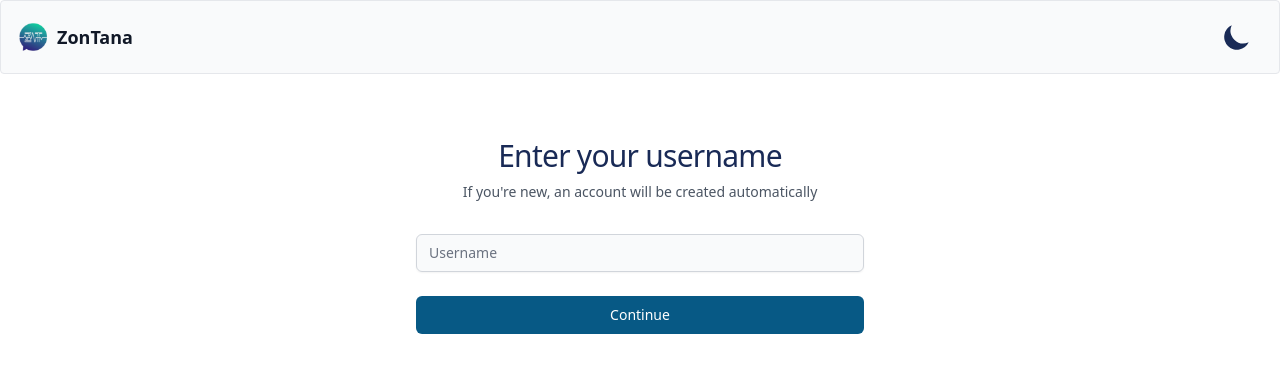
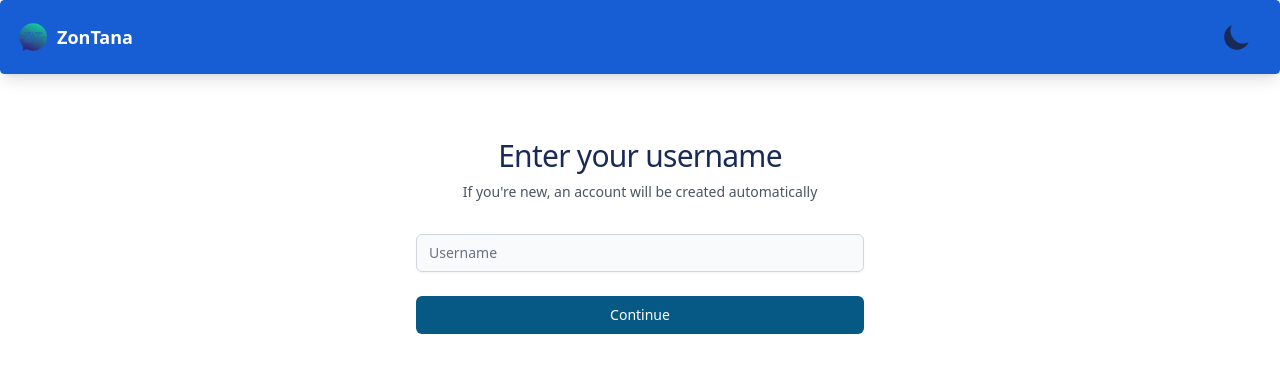
Before and after one commit to xerlaxtole/CP-ZonTana, a React (Create React App) app in the folder frontend/: page /login in a window 1280 px wide. Shown: the top 372 px of the page. Built offline with nearby package versions, Linux system fonts and the light colour scheme; no server answers.

Commit message:
refactor: update styles in ChatForm, ChatRoom, GroupChatRoom, and Message components for improved UI consistency

```diff
--- a/frontend/src/components/chat/ChatForm.js
+++ b/frontend/src/components/chat/ChatForm.js
@@ -105,7 +105,7 @@ export default function ChatForm(props) {
     <div ref={scrollRef} className="mb-4">
       {showEmojiPicker && <Picker className="dark:bg-gray-900" onEmojiClick={handleEmojiClick} />}
       <form onSubmit={handleFormSubmit}>
-        <div className="flex items-center justify-between w-auto max-w-4xl mx-auto p-3 bg-bg-grey rounded-full shadow-lg hover:shadow-xl transition-shadow dark:bg-gray-900 dark:border-gray-700">
+        <div className="flex items-center justify-between w-auto max-w-4xl mx-auto p-3 bg-primary-cyan rounded-full shadow-lg hover:shadow-xl transition-shadow dark:bg-gray-900 dark:border-gray-700">
           <button
             onClick={(e) => {
               e.preventDefault();
--- a/frontend/src/components/layouts/Header.js
+++ b/frontend/src/components/layouts/Header.js
@@ -13,11 +13,11 @@ export default function Header() {
 
   return (
     <>
-      <nav className="px- px-2 sm:px-4 py-2.5 bg-gray-50 border-gray-200 dark:bg-gray-800 dark:border-gray-700 text-gray-900 text-sm rounded border dark:text-white">
+      <nav className="px- px-2 sm:px-4 py-2.5 bg-gradient-to-r from-primary-blue to-primary-blue border-primary-blue dark:bg-gray-800 dark:border-gray-700 text-white text-sm rounded border shadow-lg dark:text-white">
         <div className="container mx-auto flex flex-wrap items-center justify-between">
           <Link to="/" className="flex items-center">
             <img src="/logo.png" alt="ZonTana Logo" className="h-8 w-8 mr-2" />
-            <span className="self-center text-lg font-semibold whitespace-nowrap text-gray-900 dark:text-white">
+            <span className="self-center text-lg font-semibold whitespace-nowrap text-white dark:text-white">
               ZonTana
             </span>
           </Link>
@@ -27,7 +27,7 @@ export default function Header() {
             {currentUser && (
               <>
                 <button
-                  className="text-gray-500 dark:text-gray-400 hover:bg-gray-100 dark:hover:bg-gray-700 focus:outline-none rounded-lg text-sm p-2.5"
+                  className="text-white dark:text-gray-400 hover:bg-white/20 dark:hover:bg-gray-700 focus:outline-none rounded-lg text-sm p-2.5"
                   onClick={() => setModal(true)}
                 >
                   <LogoutIcon className="h-8 w-8" aria-hidden="true" />
@@ -35,7 +35,7 @@ export default function Header() {
 
                 <Link
                   to="/profile"
-                  className="text-gray-500 dark:text-gray-400 hover:bg-gray-100 dark:hover:bg-gray-700 focus:outline-none rounded-full text-sm p-2.5"
+                  className="text-white dark:text-gray-400 hover:bg-white/20 dark:hover:bg-gray-700 focus:outline-none rounded-full text-sm p-2.5"
                 >
                   <img className="h-8 w-8 rounded-full" src={currentUser.avatar} alt="" />
                 </Link>
--- a/frontend/tailwind.config.js
+++ b/frontend/tailwind.config.js
@@ -16,6 +16,7 @@ module.exports = {
         bg: {
           white: '#FFFFFF',
           grey: '#EAEAEA',
+          'blue-light': '#E8F4FF',
         },
       },
     },
```
